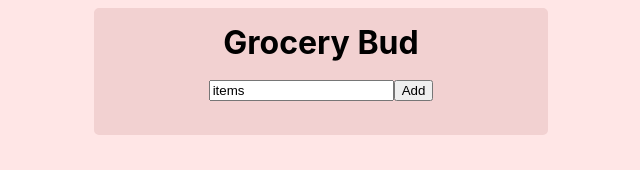
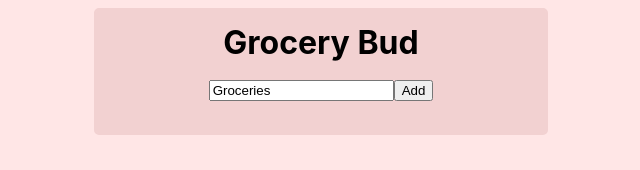
Before and after one commit to alaspaul/MTProj, a React (Vite) app in the folder 01-midtermproject/: page / in a window 1280 px wide. Shown: the top 170 px of the page, without its empty margins (319-959 px from the left). Built offline with nearby package versions, Linux system fonts and the light colour scheme.

Commit message:
rename some stuff

```diff
--- a/01-midtermproject/src/App.jsx
+++ b/01-midtermproject/src/App.jsx
@@ -8,7 +8,7 @@ import './App.css'
 
 function App() {
   const[items, setItems] = useState([]);
-  const[grocery, setgrocery] = useState("items");
+  const[grocery, setgrocery] = useState("Groceries");
 
   const addItemtoList = () => {
     if(!items.find((item) => item.name === grocery)){
@@ -45,9 +45,6 @@ function App() {
 
             <button className='removeButton' onClick={() => removeItemfromList(item.name)}>remove</button>
 
-
-
-
           </li>))}</ul>
         </div>
 
```
